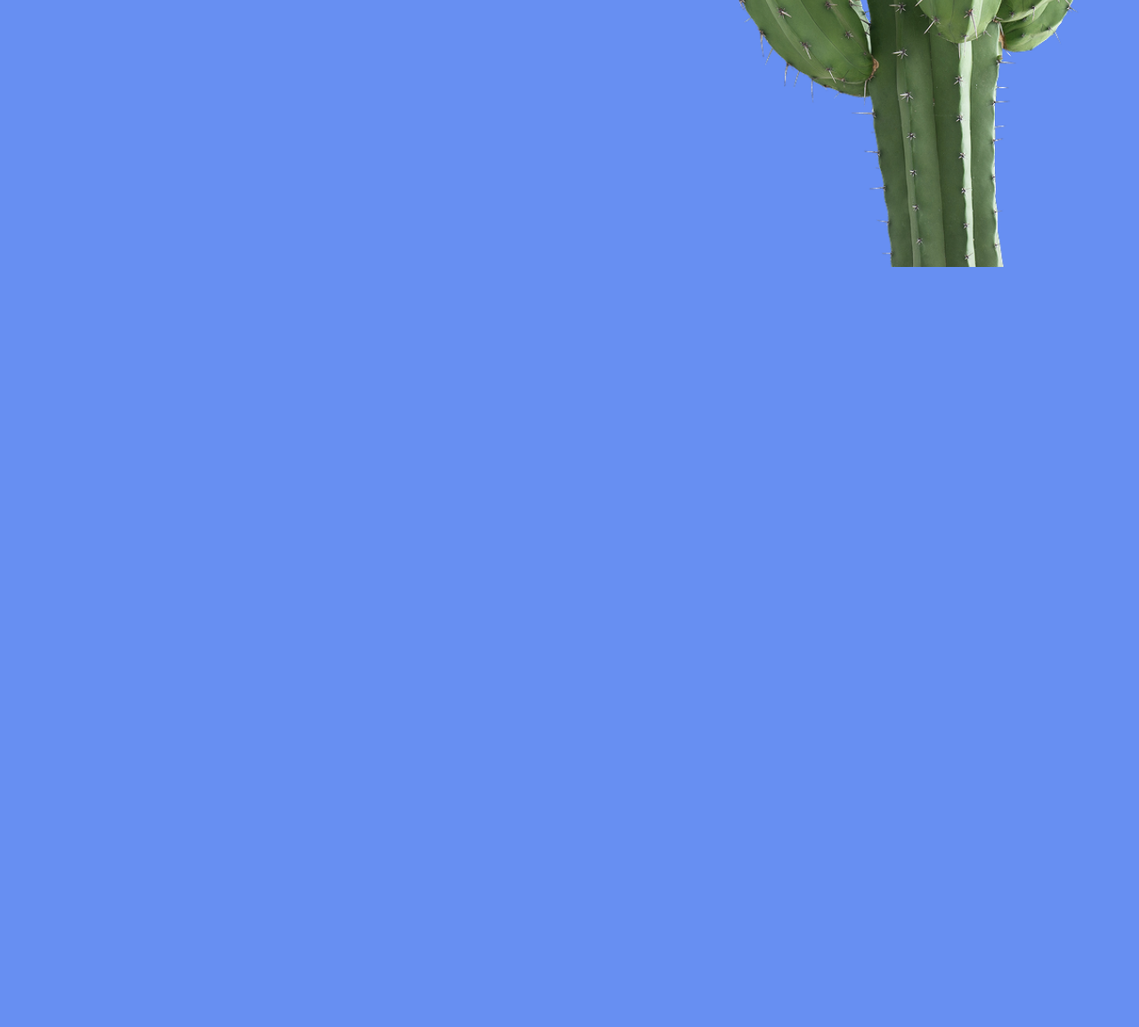
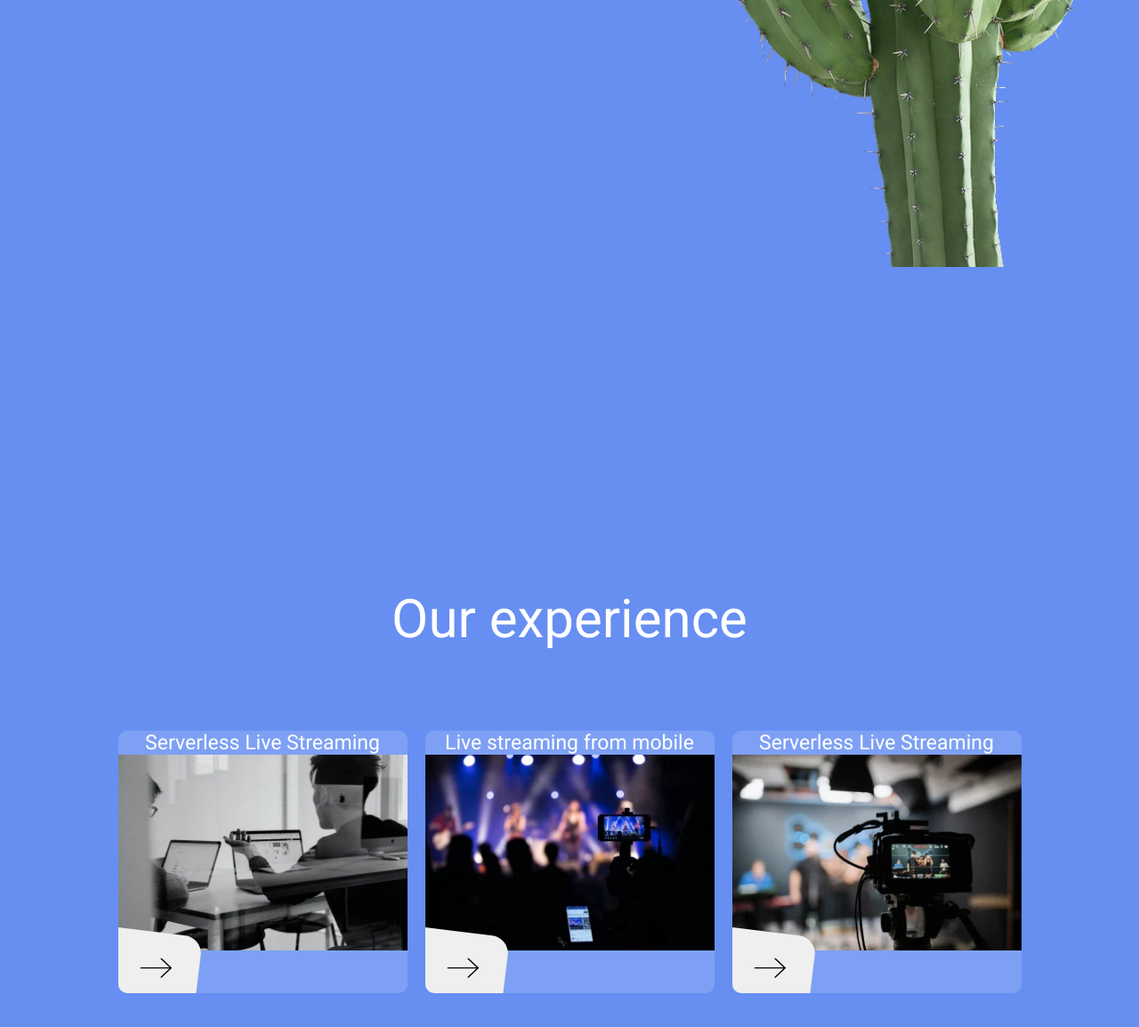
Before and after one commit to EOKvashnin/landing_live_streaming, a website built with Parcel: page index.html in a window 1280 px wide. Shown: the part 3543-4697 px from the top of the page at 89% size. Before the commit the page ends 3843 px from the top, so only its background shows below. Built offline with nearby package versions, Linux system fonts and the light colour scheme.

Commit message:
start exp section

```diff
--- a/index.html
+++ b/index.html
@@ -152,6 +152,44 @@
 				</div>
 
 			</section>
+			<section class="expirience" aria-label="expirience section">
+				<div class="container">
+					<div class="expirience">
+						<h2 class="expirience__title">Our experience</h2>
+						<div class="expirience__card-wrapper">
+							<figure class="img-card">
+								<h3 class="img-card__title">Serverless Live Streaming</h3>
+								<img src="assets/img/card_working.webp" alt="card working img" class="img-card__preview">
+								<button class="img-card__btn">
+									<svg class="img-card__btn-icon" aria-label="globe link">
+										<use href="assets/sprites.svg#arrow-icon"></use>
+									</svg>
+								</button>
+							</figure>
+
+							<figure class="img-card">
+								<h3 class="img-card__title">Live streaming from mobile</h3>
+								<img src="assets/img/card_streaming.webp" alt="card streaming img" class="img-card__preview">
+								<button class="img-card__btn">
+									<svg class="img-card__btn-icon" aria-label="globe link">
+										<use href="assets/sprites.svg#arrow-icon"></use>
+									</svg>
+								</button>
+							</figure>
+
+							<figure class="img-card">
+								<h3 class="img-card__title">Serverless Live Streaming</h3>
+								<img src="assets/img/card_shooting.webp" alt="card shooting img" class="img-card__preview">
+								<button class="img-card__btn">
+									<svg class="img-card__btn-icon" aria-label="globe link">
+										<use href="assets/sprites.svg#arrow-icon"></use>
+									</svg>
+								</button>
+							</figure>
+						</div>
+					</div>
+				</div>
+			</section>
 		</main>
 	</body>
 </html>
--- a/styles/_cards.scss
+++ b/styles/_cards.scss
@@ -57,3 +57,44 @@
 		}
 	}
 }
+
+.img-card {
+	position: relative;
+	width: 325px;
+	height: 295px;
+	border-radius: 10px;
+	background-color: color.adjust(v.$color-white, $alpha: -0.85);
+	@include m.d-flex(start, center, nowrap, column, 0, 0);
+	overflow: hidden;
+
+	&__title {
+		@include m.font(23px, 400, v.$color-white);
+		@include m.d-flex(center, center, nowrap, column, 0, 0);
+		// flex-shrink: 0;
+		// flex-grow: 1;
+	}
+
+	&__preview {
+		width: 100%;
+		height: 220px;
+	}
+
+	&__btn {
+		@include m.position(absolute, 1, -1, bottom, left, -20px, -30px);
+		width: 120px;
+		height: 90px;
+		border-radius: 20px;
+		border: none;
+		border-color: v.$color-white;
+		rotate: z 7deg;
+		transition: rotate 0.2ms;
+
+		&-icon {
+			width: 36px;
+			height: 23px;
+			fill: v.$color-black;
+			rotate: z -7deg;
+			translate: 12px -3px;
+		}
+	}
+}
--- /dev/null
+++ b/styles/_expirience.scss
@@ -0,0 +1,20 @@
+@use 'variables' as v;
+@use 'mixins' as m;
+@use 'placeholders';
+@use 'sass:color';
+
+.expirience {
+	padding: 180px 0;
+	margin: 0 auto;
+	@include m.d-flex(start, center, nowrap, column, 0, 90px);
+
+	&__title {
+		@include m.font(60px, 400, v.$color-white);
+	}
+
+	&__card-wrapper {
+		@include m.d-flex(space-around, center, wrap, row, 20px, 55px);
+		width: 100%;
+		padding: 0 15px;
+	}
+}
--- a/styles/_importer.scss
+++ b/styles/_importer.scss
@@ -4,3 +4,4 @@
 @forward 'cards';
 @forward 'work';
 @forward 'about';
+@forward 'expirience';
```
Also changed, not shown: dist/index.css, 1 other file.
